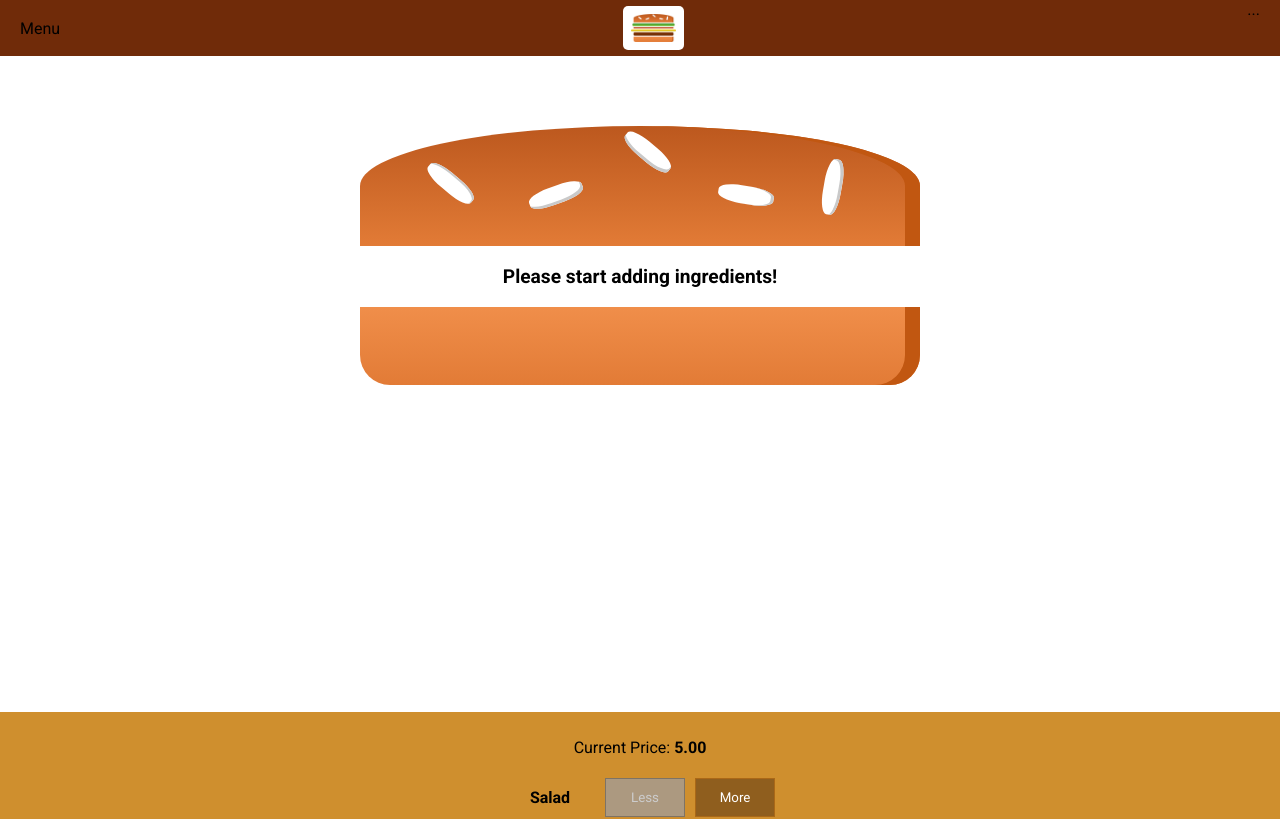
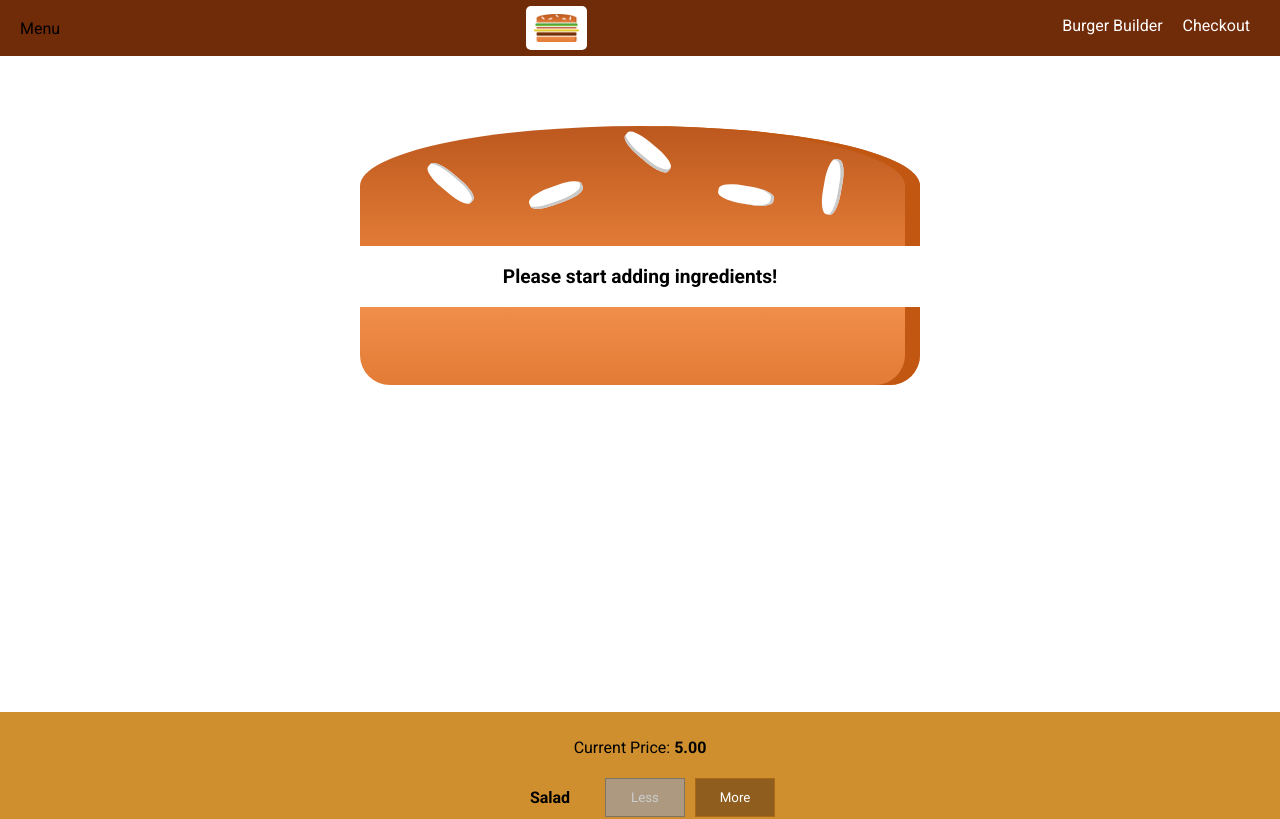
Before and after one commit to jamiev03/React-Playground, a React (Create React App) app in the folder hamburger-builder/: page / in a window 1280 px wide. Shown: the top 819 px of the page. Built offline with nearby package versions, Linux system fonts and the light colour scheme.

Commit message:
side drawer component, set styling for navigationItems

```diff
--- a/hamburger-builder/src/components/Navigation/NavigationItems/NavigationItems.js
+++ b/hamburger-builder/src/components/Navigation/NavigationItems/NavigationItems.js
@@ -2,9 +2,14 @@ import React from 'react';
 import classes from '../../../modules/NavigationItems.module.css';
 
 const navigationItems = (props) => (
-    <ul>
-        <li className={classes.NavigationItems}><a href="/">A Link</a></li>
-    </ul>;
-)
+    <ul className={classes.NavigationItems}>
+        <li className={classes.NavigationItem}><a
+         href={props.link}
+         className={props.active ? classes.active : null}>Burger Builder</a></li>
+         <li className={classes.NavigationItem}><a
+         href={props.link}
+         className={props.active ? classes.active : null}>Checkout</a></li>
+    </ul>
+);
 
 export default navigationItems;
--- a/hamburger-builder/src/components/Navigation/Toolbar/Toolbar.js
+++ b/hamburger-builder/src/components/Navigation/Toolbar/Toolbar.js
@@ -1,13 +1,14 @@
 import React from 'react';
 import classes from '../../../modules/Toolbar.module.css';
 import Logo from '../../Logo/Logo';
+import NavigationItems from '../NavigationItems/NavigationItems';
 
 const toolbar = (props) => (
     <header className={classes.Toolbar}>
         <div>Menu</div>
         <Logo />
         <nav>
-            ...
+            <NavigationItems />
         </nav>
     </header>
 )
```
Also changed, not shown: hamburger-builder/src/components/Navigation/SideDrawer/SideDrawer.js (added, +9 -0 lines), hamburger-builder/src/modules/SideDrawer.module.css (added).
